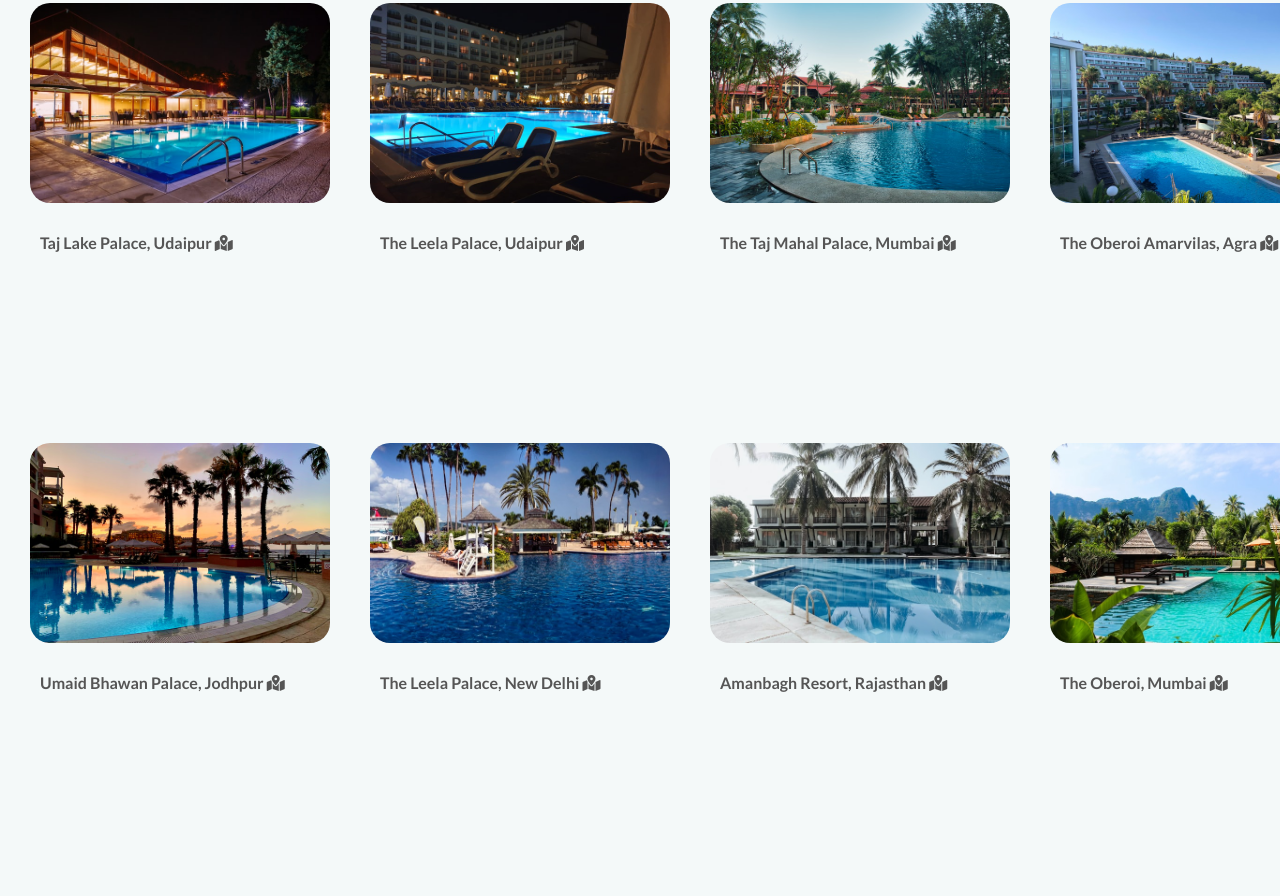
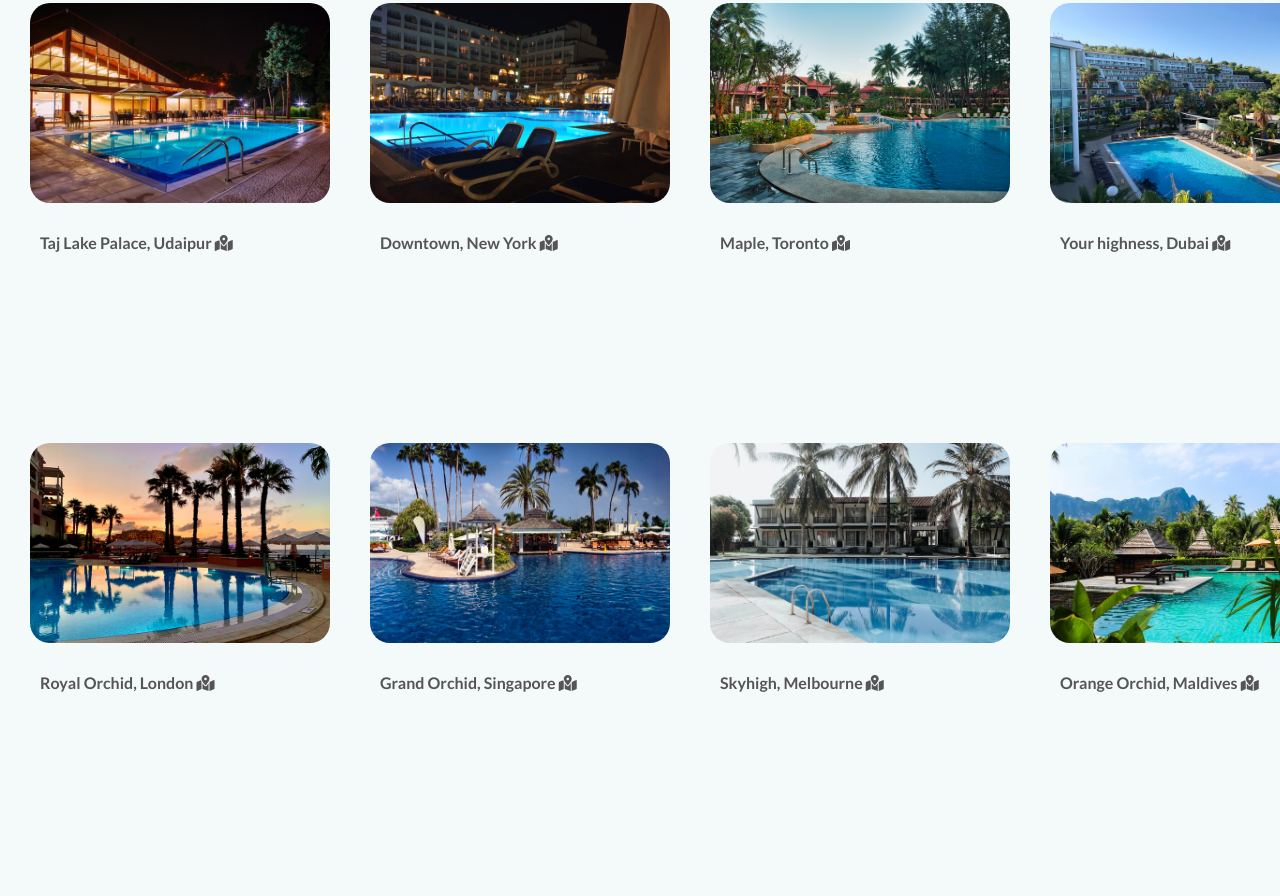
Before and after one commit to umeshpalsingh/Orchid, a plain HTML site: page index.html in a window 1280 px wide. Shown: the part 1044-1940 px from the top of the page. Drawn offline with Linux system fonts and the light colour scheme; a web font is replaced by a local one.

Commit message:
Update index.html

```diff
--- a/index.html
+++ b/index.html
@@ -65,17 +65,17 @@
             <img class="destination-img" style="width: 300px; height: 200px;" src="images/hotel-image-3.jpg" alt="">
             <img class="destination-img" style="width: 300px; height: 200px;" src="images/hotel-image-4.jpg" alt="">
             <h1 class="destination-content">Taj Lake Palace, Udaipur <i class="fas fa-map-marked-alt"></i></h1>
-            <h1 class="destination-content">The Leela Palace, Udaipur <i class="fas fa-map-marked-alt"></i></h1>
-            <h1 class="destination-content">The Taj Mahal Palace, Mumbai <i class="fas fa-map-marked-alt"></i></h1>
-            <h1 class="destination-content">The Oberoi Amarvilas, Agra <i class="fas fa-map-marked-alt"></i></h1>
+            <h1 class="destination-content">Downtown, New York <i class="fas fa-map-marked-alt"></i></h1>
+            <h1 class="destination-content">Maple, Toronto <i class="fas fa-map-marked-alt"></i></h1>
+            <h1 class="destination-content">Your highness, Dubai <i class="fas fa-map-marked-alt"></i></h1>
             <img class="destination-img" style="width: 300px; height: 200px;" src="images/hotel-image-5.jpg" alt="">
             <img class="destination-img" style="width: 300px; height: 200px;" src="images/hotel-image-6.jpg" alt="">
             <img class="destination-img" style="width: 300px; height: 200px;" src="images/hotel-image-7.jpg" alt="">
             <img class="destination-img" style="width: 300px; height: 200px;" src="images/hotel-image-8.jpg" alt="">
-            <h1 class="destination-content">Umaid Bhawan Palace, Jodhpur <i class="fas fa-map-marked-alt"></i></h1>
-            <h1 class="destination-content">The Leela Palace, New Delhi <i class="fas fa-map-marked-alt"></i></h1>
-            <h1 class="destination-content">Amanbagh Resort, Rajasthan <i class="fas fa-map-marked-alt"></i></h1>
-            <h1 class="destination-content">The Oberoi, Mumbai <i class="fas fa-map-marked-alt"></i></h1>
+            <h1 class="destination-content">Royal Orchid, London <i class="fas fa-map-marked-alt"></i></h1>
+            <h1 class="destination-content">Grand Orchid, Singapore <i class="fas fa-map-marked-alt"></i></h1>
+            <h1 class="destination-content">Skyhigh, Melbourne <i class="fas fa-map-marked-alt"></i></h1>
+            <h1 class="destination-content">Orange Orchid,  Maldives <i class="fas fa-map-marked-alt"></i></h1>
         </div>
     </section>
 
```
